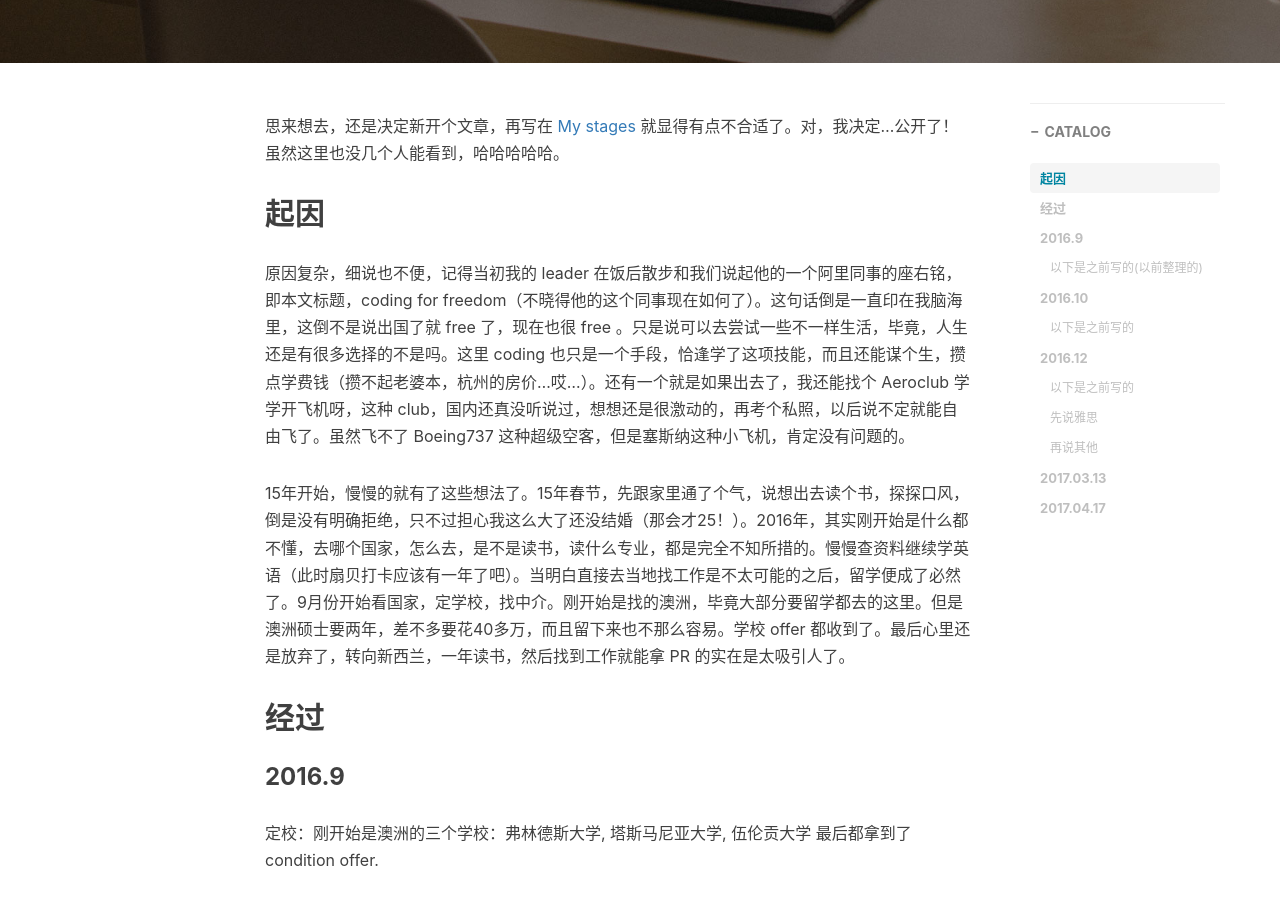
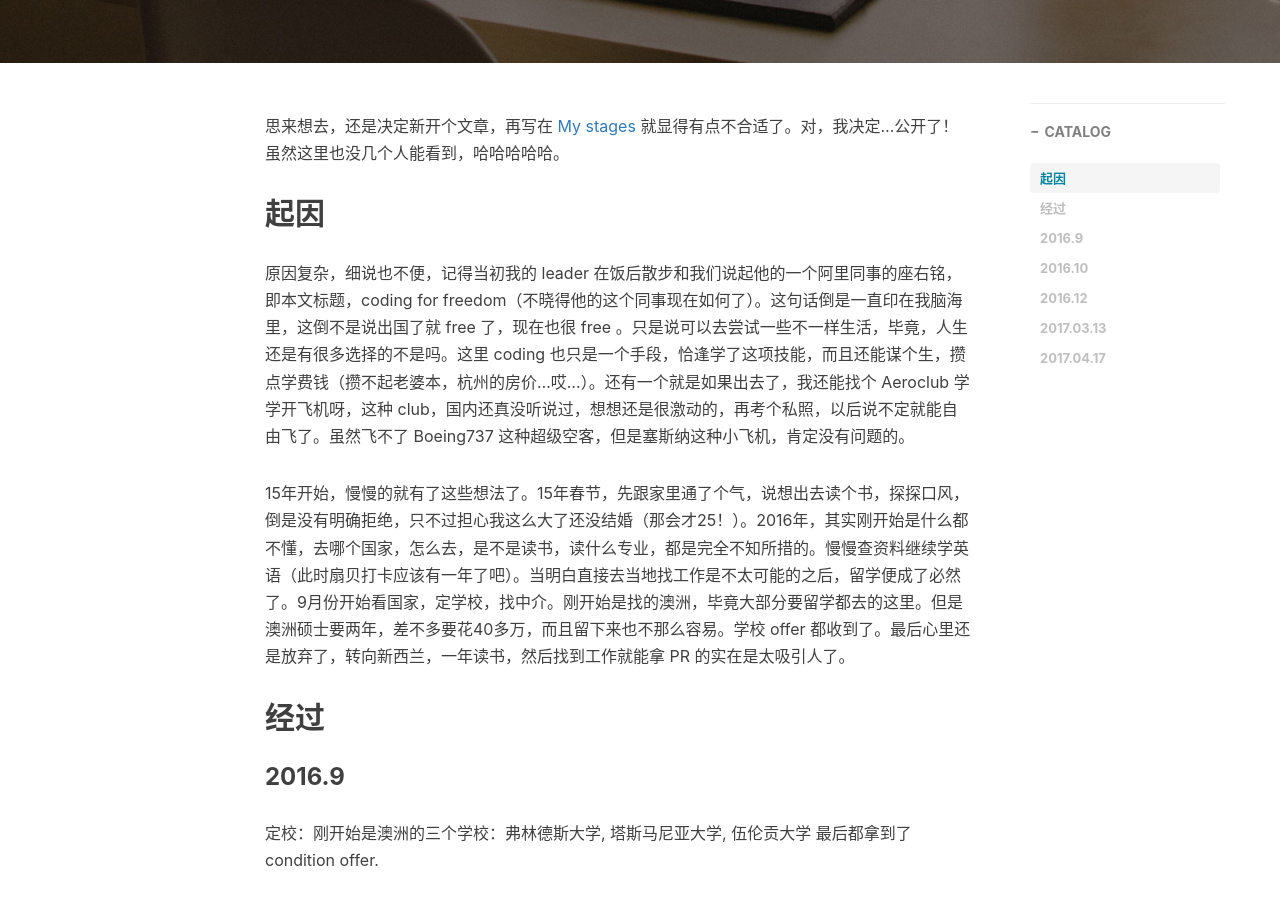
Before and after one commit to MrFuFuFu/mrfufufu.github.io, a Jekyll site: the page built from _posts/2017-04-17-Coding-for-freedom.markdown, in a window 1280 px wide and 900 px high, scrolled down 460 px. Built offline with Jekyll 4.4.1, drawn with Linux system fonts in a browser that asks for light colours; nearby versions of some CDN libraries; comment, search, counter and statistics services are not loaded.

Commit message:
modify articles

```diff
--- a/_posts/2017-04-17-Coding-for-freedom.markdown
+++ b/_posts/2017-04-17-Coding-for-freedom.markdown
@@ -25,7 +25,7 @@
 
 开始准备雅思，报考了12月17日这一场。知乎搜了好多攻略，做了一些整理：<a href="{{site.baseUrl}}/attach/Prepare-IELTS.pdf"> Prepare IELTS </a>，正式开始备考。恰逢公司开始996加班，跟 leader 表明了想法之后，得到支持，允许我晚上加班期间回家看书。感动 ing。
 
-#### 以下是之前写的(以前整理的)
+**以下是之前写的(以前整理的)**
 
 * 9月初开始准备雅思
 * Reading 分数从剑4做到剑5，分数由4.5分升到6.5分，偶尔有7分，扇贝读书90多本原著没白看！
@@ -40,7 +40,7 @@
 
 国庆在家看了 [Jack Liu](http://www.jack-liu.com/) 的博客之后开始考虑新西兰，一番罗列和对比，并且咨询了一下已经过去了的人，并看了很多文章，如：[这篇](http://ourcoders.com/thread/show/3659/)，最后心里有了答案。申请了 Unitec 的 PGD。
 
-#### 以下是之前写的
+**以下是之前写的**
 
 .....略
 
@@ -62,17 +62,17 @@
 
 ### 2016.12
 
-#### 以下是之前写的
+**以下是之前写的**
 
 12月17日考试，31日出分：5.5（除了阅读6，其他都是5），理所当然的失眠，哎，17年继续。
 
-##### 先说雅思
+**先说雅思**
 
 一战17号结束，个中艰辛不表，本来阅读和听力感觉是最好拿分的，最后一段时间发现，这两项才是头疼的，扇贝读书的90多本书白读了的感觉！！至于口语和写作，这就得感谢最好的雅思小伙伴也是唯一的雅思伙伴 Ashley 了，帮了我超大超大的忙，每两天帮我上一次口语课，每次她都要跑到他们学校的食堂去上，大冬天的，要感动的哭了。而且，口语练习的话题卡和写作，每天都帮我批改，这也是，到最后，会去头疼阅读和听力的原因了，全是因为 Ashley 啊。点链接！贴了个写作修改范例！等出分吧，感觉阅读听力一团糟，我已经做好再战的准备了
 
 另：词汇现在 7650，相较准备前，多了1680，说不上好坏，欧路词典里，添加了2000个生词，都没背完，怪不得阅读这么差。
 
-##### 再说其他
+**再说其他**
 
 澳洲的三个学校的 condition offer 都下来了，不过…死心了
 
```
